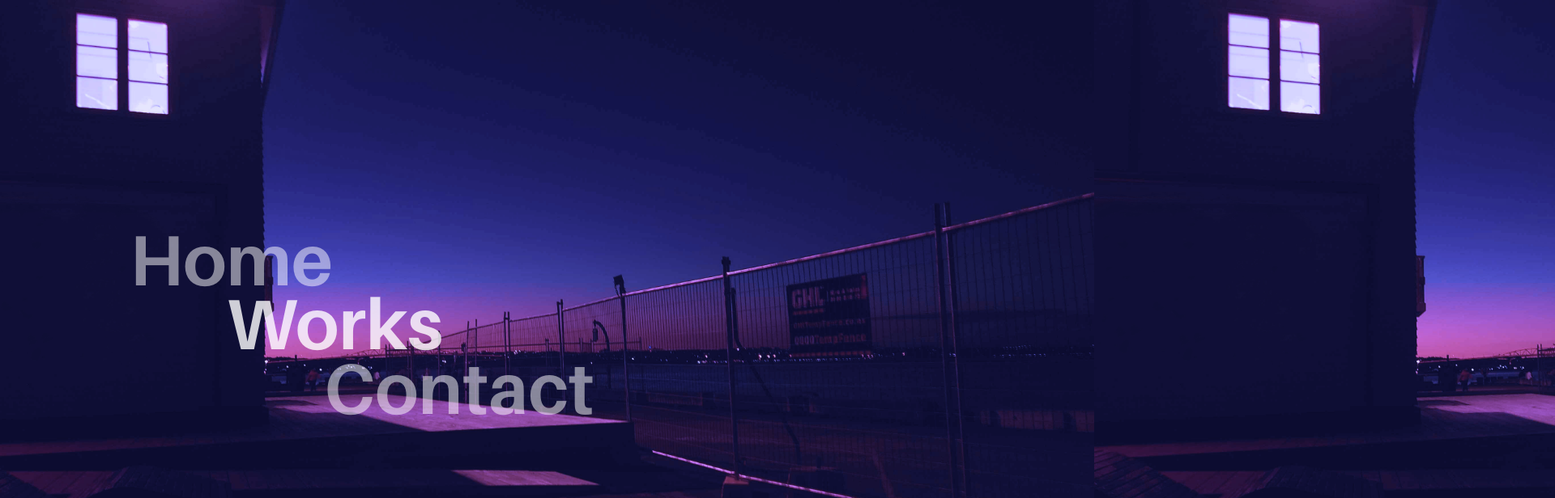
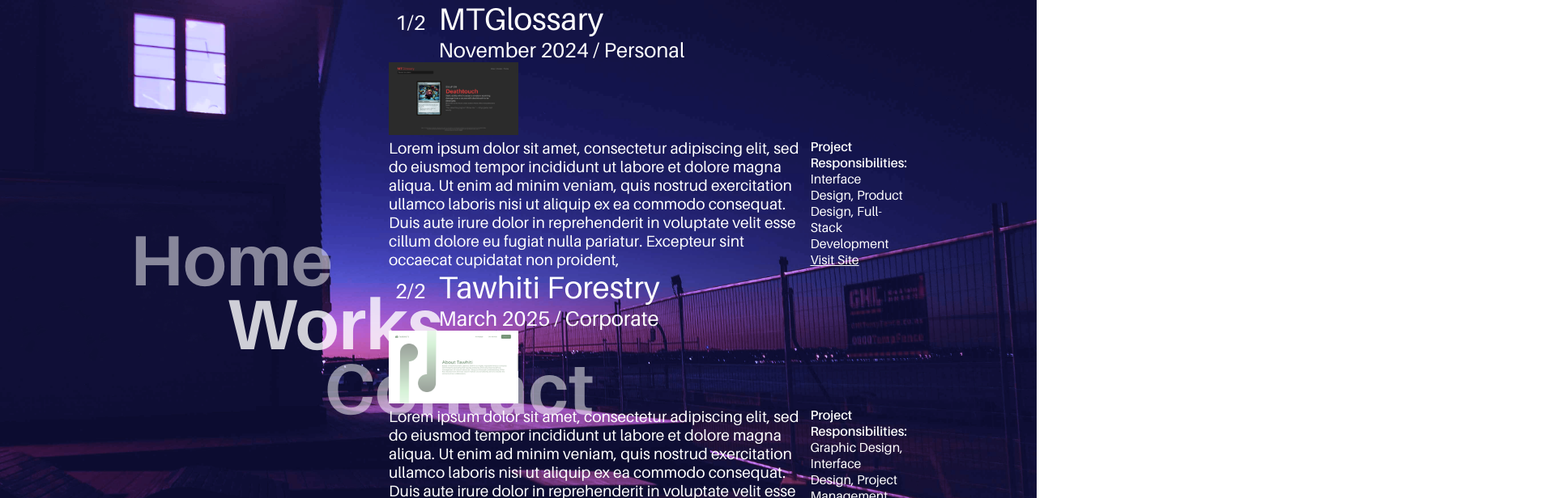
Before and after one commit to stuutzer/watshisname-stuutzer, a Next.js app: page /works in a window 1280 px wide. Shown: the top 616 px of the page at 81% size, 1920 px wide, since content can reach past the window. Built offline with nearby package versions, Linux system fonts and the light colour scheme.

Commit message:
style: adjustments to works page work card layouts in globals.css

```diff
--- a/app/globals.css
+++ b/app/globals.css
@@ -6,11 +6,11 @@
   text-decoration: none;
 }
 
-a{
+a {
   color: inherit;
 }
 
-body{
+body {
   background: url(../public/background.jpg);
   background-attachment: fixed;
   background-position: left 75%;
@@ -19,14 +19,15 @@ body{
   color: white;
 }
 
-.nav-outer{
+.nav-outer {
   align-items: center;
   display: flex;
   height: 100vh;
   margin: 0 0 0 10rem;
+  position: fixed;
 }
 
-.nav-link{
+.nav-link {
   color: rgba(255, 255, 255, 0.5);
   font-size: 5.5rem;
   font-weight: 700;
@@ -34,63 +35,116 @@ body{
   transition: 0.2s;
 }
 
-.nav-current{
+.nav-current {
   color: rgba(255, 255, 255, 0.8);
 }
 
-.nav-link:hover{
+.nav-link:hover {
   color: rgba(255, 255, 255, 1);
 }
 
-.nav-middle{
+.nav-middle {
   margin: 0 0 0 7.5rem;
 }
 
-.nav-bottom{
+.nav-bottom {
   margin: 0 0 0 15rem;
 }
 
-.hp-main{
+.hp-main {
   bottom: 8rem;
   position: absolute;
   right: 10rem;
 }
 
-.hp-title{
+.hp-title {
   display: flex;
   flex-direction: row-reverse;
   align-items: end;
 }
 
-.hp-alias{
+.hp-alias {
   font-size: 1.6rem;
   font-weight: 300;
   margin: 0 0.5rem 0 0;
   text-align: end;
 }
 
-.hp-name{
+.hp-name {
   font-size: 3.4rem;
   font-weight: 700;
   line-height: 90%;
   text-align: end;
 }
 
-.hp-occupation{
+.hp-occupation {
   font-size: 2.4rem;
   font-weight: 300;
   line-height: 90%;
   text-align: end;
 }
 
-.hp-text{
+.hp-text {
   font-size: 1.2rem;
   font-weight: 400;
   margin: 0.25rem 0 0;
   text-align: end;
 }
 
-footer{
+.wp-main {
+  display: flex;
+  flex-direction: column;
+  position: absolute;
+  right: 10rem;
+  width: 50%;
+}
+
+.wp-work-top {
+  display: flex;
+}
+
+.wp-work-number {
+  font-size: 1.6rem;
+  font-weight: 400;
+  margin: 0.75rem 1rem 0 0.5rem;
+}
+
+.wp-work-name {
+  font-size: 2.4rem;
+  font-weight: 400;
+}
+
+.wp-work-info {
+  font-size: 1.6rem;
+  font-weight: 400;
+
+}
+
+.wp-work-desc {
+  font-size: 1.2rem;
+  font-weight: 400;
+}
+
+.wp-work-img {
+  width: 10rem;
+}
+
+.wp-work-bottom {
+  display: flex;
+}
+
+.wp-work-span {
+  font-weight: 600;
+}
+
+.wp-work-link {
+  text-decoration: underline;
+}
+
+
+
+
+footer {
   bottom: 8rem;
   color: rgba(255, 255, 255, 0.6);
   font-size: 1.2rem;
@@ -100,6 +154,6 @@ footer{
   transition: 0.2s;
 }
 
-.footer-link:hover{
+.footer-link:hover {
   color: rgba(255, 255, 255, 1);
 }
--- a/app/works/page.tsx
+++ b/app/works/page.tsx
@@ -29,23 +29,29 @@ export default function Works() {
   return (
     <>
     <Navigation currentPage="Works"/>
-    <main>
+    <main className="wp-main">
       {
         works.map(work =>
           <section key={work.key}>
-            <p>{work.key}/{works.length}</p>
-            <h2>{work.name}</h2>
-            <h3>{work.time} / {work.category}</h3>
-            <img src={work.imgSrc} alt={"Screenshot of " + work.name + " website."} />
-            <p>{work.desc}</p>
-            <aside>
-                <p>
-                    <span>Project Responsibilities:</span>
-                    <br />
-                    {work.roles.join(', ')}
-                </p>
-                <a href={work.url}>Visit Site</a>
-            </aside>
+            <div className="wp-work-top">
+              <p className="wp-work-number">{work.key}/{works.length}</p>
+              <div>
+                <h2 className="wp-work-name">{work.name}</h2>
+                <h3 className="wp-work-info">{work.time} / {work.category}</h3>
+              </div>
+            </div>
+            <img src={work.imgSrc} alt={"Screenshot of " + work.name + " website."} className="wp-work-img" />
+            <div className="wp-work-bottom">
+              <p className="wp-work-desc">{work.desc}</p>
+              <aside>
+                  <p className="wp-work-spec">
+                      <span className="wp-work-span">Project Responsibilities:</span>
+                      <br />
+                      {work.roles.join(', ')}
+                  </p>
+                  <a href={work.url} className="wp-work-link">Visit Site</a>
+              </aside>
+            </div>
           </section>
         )
       }
```
